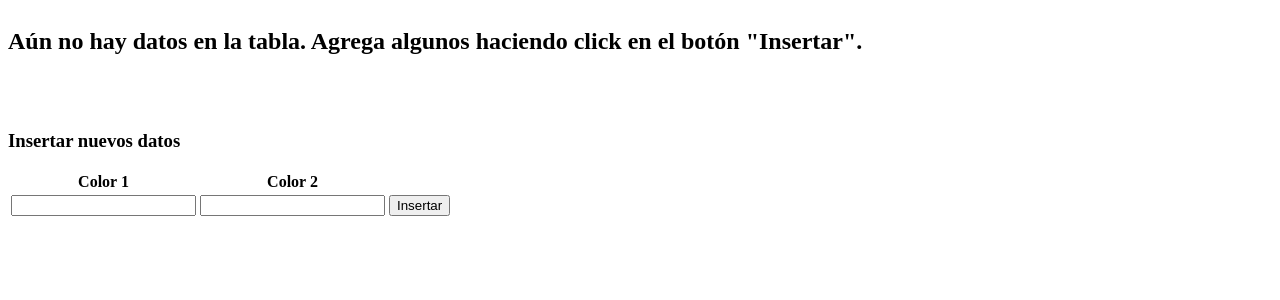
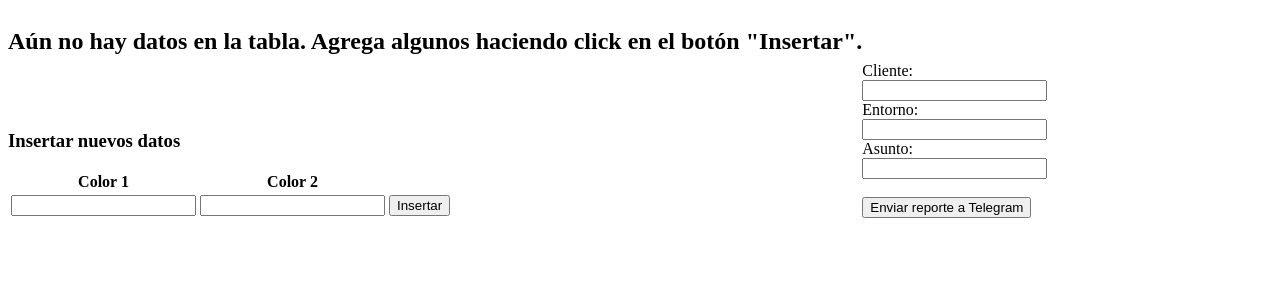
Before and after one commit to danand9897/telegram_bot_sql_report, a Flask app: template templates/index.html in a window 1280 px wide. Shown: the top 300 px of the page. Run offline with Flask 2, Linux system fonts and the light colour scheme; the template is opened without the code that fills it, so the values that code supplies are empty; parts of the project's set-up code (start-up, migrations or seed data) failed here and were passed over.

Commit message:
Proyecto finalizado sin estilos

```diff
--- a/main.py
+++ b/main.py
@@ -8,126 +8,6 @@
 
 app = Flask(__name__)
 
-
-def crerBase():
-
-
-    # Conecta a la base de datos (se creará automáticamente si no existe)
-    conn = sqlite3.connect("mi_base_de_datos.db")
-
-    # Crea un cursor para ejecutar las consultas
-    cursor = conn.cursor()
-
-    # Crea la tabla
-    cursor.execute("CREATE TABLE tabla_colores (id INTEGER PRIMARY KEY AUTOINCREMENT, color_1 INTEGER, color_2 INTEGER)")
-
-    # Agrega algunos datos a la tabla
-    cursor.execute("INSERT INTO tabla_colores (color_1, color_2) VALUES (50, 20)")
-    cursor.execute("INSERT INTO tabla_colores (color_1, color_2) VALUES (20, 30)")
-    cursor.execute("INSERT INTO tabla_colores (color_1, color_2) VALUES (60, 80)")
-    cursor.execute("INSERT INTO tabla_colores (color_1, color_2) VALUES (60, 23)")
-
-    # Guarda los cambios en la base de datos
-    conn.commit()
-
-    # Cierra el cursor y la conexión
-    cursor.close()
-    conn.close()
-
-def ver():
-    # Conecta a la base de datos
-    conn = sqlite3.connect("mi_base_de_datos.db")
-
-    # Crea un cursor para ejecutar la consulta
-    cursor = conn.cursor()
-
-    # Ejecuta la consulta y obtiene los resultados
-    cursor.execute("SELECT * FROM tabla_colores")
-    results = cursor.fetchall()
-
-    # Cierra el cursor y la conexión
-    cursor.close()
-    conn.close()
-
-    # Crea una lista de tuplas con los resultados
-    # Obtiene el nombre de la columna
-    nombre_columna_1 = cursor.description[0][0]
-    nombre_columna_2 = cursor.description[1][0]
-    columna_1 = [(row[0]) for row in results]
-    columna_2 = [(row[1]) for row in results]
-
-    cliente="Banco Pichincha"
-    entorno = "Test"
-    asunto = "Tablas"
-
-    # Grafica los datos
-
-    fig = plt.figure(figsize=(8,4))
-    fig.tight_layout()
-    ax1 = fig.add_subplot(1,2,2)
-    ax2 = fig.add_subplot(1,2,1)
-
-    ax1.bar(range(1, len(columna_1) + 1), columna_1, width=0.4, label=nombre_columna_1)
-    ax1.plot(range(1, len(columna_2) + 1), columna_2, color="orange", label=nombre_columna_2)
-
-    # Agrega etiquetas a los ejes y un título al gráfico
-
-    ax1.set_xlabel("Índices")
-    ax1.set_ylabel("Valores")
-    ax1.set_title("Reporte")
-
-    # Agrega una leyenda
-    ax1.legend()
-
-    # Configura el eje x para que solo muestre enteros
-    plt.xticks(range(1, len(columna_1) + 1))
-
-    # Crea una tabla con los datos de las columnas
-    ax2.table(cellText=results, colLabels=[nombre_columna_1, nombre_columna_2], loc='upper center')
-    ax2.axis('off')
-    ax2.axis('tight')
-    ax2.text(0, -0.03, "Cliente: "+str(cliente) + "\nEntorno: "+str(entorno)+"\nAsunto: "+str(asunto))
-
-
-    plt.subplots_adjust(wspace=0.4)
-
-    # Muestra el gráfico
-    plt.show()
-
-    # Elimina la imagen anterior si existe
-    if os.path.exists("images/mi_imagen.png"):
-        os.remove("images/mi_imagen.png")
-
-    # Guarda la figura en la carpeta "imágenes" con el nombre "mi_imagen.png"
-    fig.savefig("images/mi_imagen.png")
-
-
-
-def mandarTelegram():
-
-
-    # Tu token de bot
-    bot_token = "5818144839:AAFfOzq7Qo2ynP0XOnCqOOJQsfaeQqXwMLY"
-
-    # La ID del chat donde quieres enviar la imagen
-    chat_id = "-875581438"
-
-    # El nombre del archivo de la imagen que quieres enviar
-    image_file = "images/mi_imagen.png"
-
-    # Crea el URL para enviar la imagen
-    url = "https://api.telegram.org/bot{}/sendPhoto".format(bot_token)
-
-    # Sube el archivo de la imagen
-    files = {"photo": open(image_file, "rb")}
-    data = {"chat_id": chat_id}
-    response = requests.post(url, files=files, data=data)
-
-    # Verifica que el envío haya sido exitoso
-    if response.status_code != 200:
-        raise Exception("Error al enviar la imagen: {}".format(response.status_code))
-
-    print("Imagen enviada con éxito!")
 
 def graficar(columna_1, columna_2, nombre_columna_1, nombre_columna_2):
     # Grafica los datos
@@ -164,7 +44,6 @@
 
 @app.route('/')
 def index():
-    results = [(), (), ()]
     # Conecta a la base de datos
     conn = sqlite3.connect("mi_base_de_datos.db")
 
@@ -264,6 +143,100 @@
     # Redirige a la ruta "/"
     return redirect(url_for("index"))
 
+@app.route("/enviar",methods=["POST"])
+def enviar():
+    # Conecta a la base de datos
+    conn = sqlite3.connect("mi_base_de_datos.db")
+
+    # Crea un cursor para ejecutar la consulta
+    cursor = conn.cursor()
+
+    # Ejecuta la consulta y obtiene los resultados
+    cursor.execute("SELECT * FROM tabla_colores")
+    results = cursor.fetchall()
+
+    # Cierra el cursor y la conexión
+    cursor.close()
+    conn.close()
+
+    # Crea una lista de tuplas con los resultados
+    # Obtiene el nombre de la columna
+    nombre_columna_1 = cursor.description[1][0]
+    nombre_columna_2 = cursor.description[2][0]
+    columna_1 = [(row[1]) for row in results]
+    columna_2 = [(row[2]) for row in results]
+    cellText = tuple(zip(columna_1, columna_2))
+
+    cliente =  request.form["cliente"]
+    entorno =  request.form["entorno"]
+    asunto =  request.form["asunto"]
+
+    # Grafica los datos
+
+    fig = plt.figure(figsize=(8, 4))
+    fig.tight_layout()
+    ax1 = fig.add_subplot(1, 2, 2)
+    ax2 = fig.add_subplot(1, 2, 1)
+
+    ax1.bar(range(1, len(columna_1) + 1), columna_1, width=0.4, label=nombre_columna_1)
+    ax1.plot(range(1, len(columna_2) + 1), columna_2, color="orange", label=nombre_columna_2)
+
+    # Agrega etiquetas a los ejes y un título al gráfico
+
+    ax1.set_xlabel("Índices")
+    ax1.set_ylabel("Valores")
+    ax1.set_title("Reporte")
+
+    # Agrega una leyenda
+    ax1.legend()
+
+    # Configura el eje x para que solo muestre enteros
+    plt.xticks(range(1, len(columna_1) + 1))
+
+    # Crea una tabla con los datos de las columnas
+    ax2.table(cellText=cellText, colLabels=[nombre_columna_1, nombre_columna_2], loc='upper center')
+    ax2.axis('off')
+    ax2.axis('tight')
+    ax2.text(0, -0.03, "Cliente: " + str(cliente) + "\nEntorno: " + str(entorno) + "\nAsunto: " + str(asunto))
+
+    plt.subplots_adjust(wspace=0.4)
+
+    # Muestra el gráfico
+    #plt.show()
+
+    # Elimina la imagen anterior si existe
+    if os.path.exists("images/mi_imagen.png"):
+        os.remove("images/mi_imagen.png")
+
+    # Guarda la figura en la carpeta "imágenes" con el nombre "mi_imagen.png"
+    fig.savefig("images/mi_imagen.png")
+
+    # Tu token de bot
+    bot_token = "5818144839:AAFfOzq7Qo2ynP0XOnCqOOJQsfaeQqXwMLY"
+
+    # La ID del chat donde quieres enviar la imagen
+    chat_id = "-875581438"
+
+    # El nombre del archivo de la imagen que quieres enviar
+    image_file = "images/mi_imagen.png"
+
+    # Crea el URL para enviar la imagen
+    url = "https://api.telegram.org/bot{}/sendPhoto".format(bot_token)
+
+    # Sube el archivo de la imagen
+    files = {"photo": open(image_file, "rb")}
+    data = {"chat_id": chat_id}
+    response = requests.post(url, files=files, data=data)
+
+    # Verifica que el envío haya sido exitoso
+    if response.status_code != 200:
+        raise Exception("Error al enviar la imagen: {}".format(response.status_code))
+        return "Error al enviar la imagen"
+
+    print("Imagen enviada con éxito!")
+
+    return render_template('confirmacion.html')
+
 if __name__ == '__main__':
     #crerBase()
     #ver()
--- a/templates/index.html
+++ b/templates/index.html
@@ -57,5 +57,18 @@
     <img src="/mi_grafico">
     {% endif %}
 </div>
+<br><br><br>
+
+    <form method="post" action="/enviar">
+        <label for="cliente">Cliente:</label><br>
+        <input type="text" id="cliente" name="cliente"><br>
+        <label for="entorno">Entorno:</label><br>
+        <input type="text" id="entorno" name="entorno"><br>
+        <label for="asunto">Asunto:</label><br>
+        <input type="text" id="asunto" name="asunto"><br><br>
+        <input type="submit" value="Enviar reporte a Telegram">
+    </form>
+
+
 </body>
 </html>
```
Also changed, not shown: templates/confirmacion.html (added, +13 -0 lines), images/imagen_web.png, images/mi_imagen.png, mi_base_de_datos.db.
